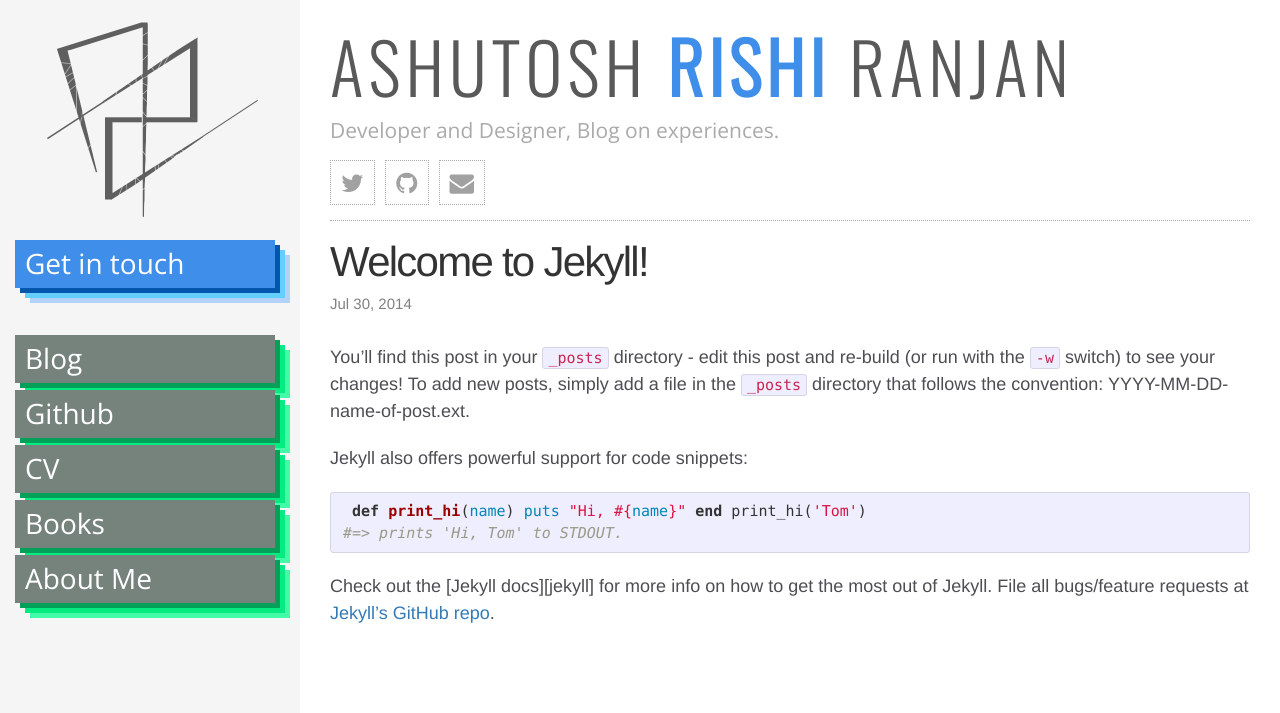
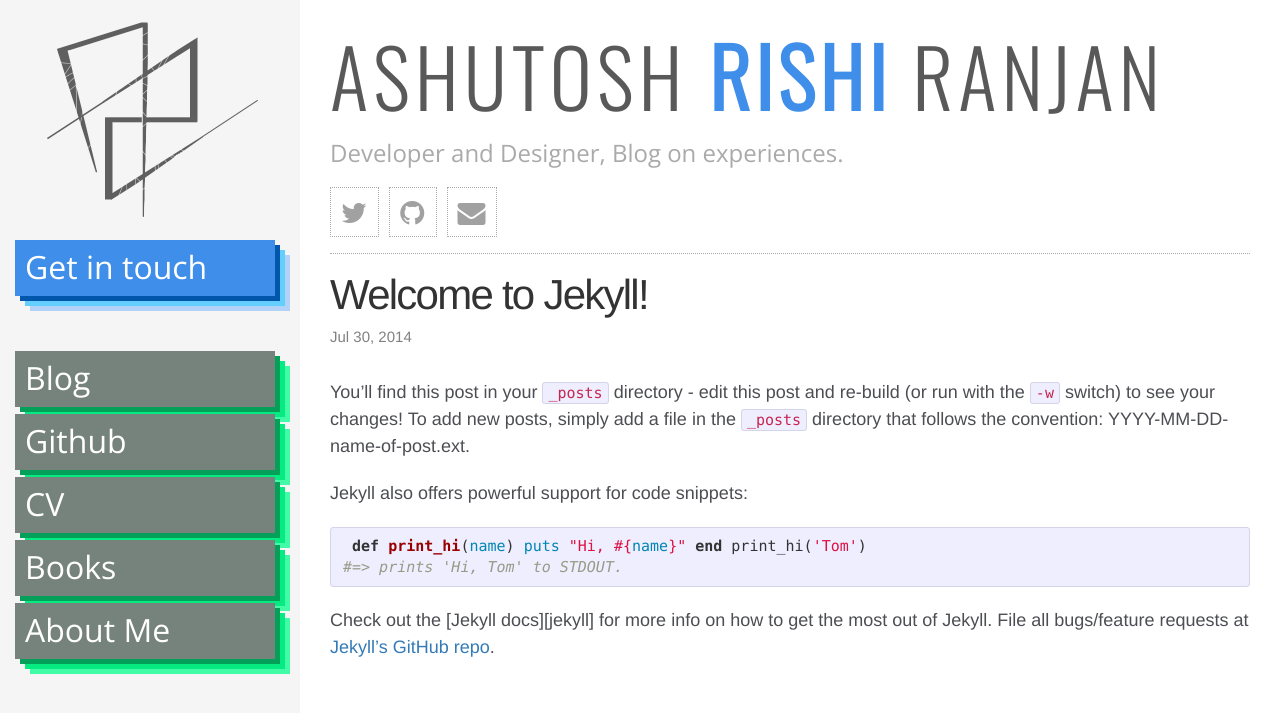
Before and after one commit to ashutoshrishi/ashutoshrishi-ashutoshrishi.github.io, a Jekyll site: the page built from _posts/2014-07-30-welcome-to-jekyll.markdown, in a window 1280 px wide. Shown: the top 713 px of the page. Built offline with Jekyll 4.4.1, drawn with Linux system fonts in a browser that asks for light colours.

Commit message:
Switched to SASS

```diff
--- a/_includes/head.html
+++ b/_includes/head.html
@@ -7,11 +7,11 @@
   <link rel="canonical" href="{{ page.url | replace:'index.html','' | prepend: site.baseurl | prepend: site.url }}">
 
   <!-- Custom CSS -->
-    <link rel="stylesheet" href="{{ "/css/main.css" | prepend: site.baseurl }}">
+
   <link rel="stylesheet" href="{{ "/assets/css/bootstrap.min.css" | prepend: site.baseurl }}">
   <link rel="stylesheet" href="{{ "/assets/css/font-awesome.min.css" | prepend: site.baseurl }}">
-    <link rel="stylesheet" href="{{ "/css/style.css" | prepend: site.baseurl }}">
   <link rel="stylesheet" href="{{ "/assets/css/owl.carousel.css" | prepend: site.baseurl }}">
+  <link rel="stylesheet" href="{{ "/css/fullstyle.css" | prepend: site.baseurl }}">
 
 
 
--- a/css/main.css
+++ b/_sass/_base.scss
@@ -1,5 +1,3 @@
-/* Base */
-/* ----------------------------------------------------------*/
 
 * {
   margin: 0;
--- /dev/null
+++ b/_sass/_style.scss
@@ -0,0 +1,231 @@
+$left-width: 300px;
+
+
+body {
+   font-family: Helvetica, "Helvetica Neue", "Open Sans", sans-serif;
+   font-weight: 300;
+   background-color: #ffffff;
+   min-height: 100%;
+}
+
+.home {
+  background-image: url("../assets/images/logo-retina@2x.png");
+  background-position: center ;
+  background-repeat: no-repeat;
+  background-size: 220px 220px;
+  min-height: 240px;
+  text-align: center;
+}
+
+html, body {
+    height: 100%;
+}
+
+.main {
+  font-size: 1.5em;
+}
+
+a:link:visited:active {
+  color: #205CAA;
+  text-decoration: underline;
+}
+
+a:hover {
+  color: #5A7FA0;
+  text-decoration: underline;
+  background: #F0F8FF
+}
+
+#wrapper {
+  padding-left: $left-width;
+  -webkit-transition: all 0.5s ease;
+  -moz-transition: all 0.5s ease;
+  -o-transition: all 0.5s ease;
+  transition: all 0.5s ease;
+}
+
+#sidebar-wrapper {
+  margin-left: -$left-width;
+  left: $left-width;
+  width: $left-width;
+  background: whitesmoke;
+  position: fixed;
+  height: 100%;
+  overflow-y: auto;
+  z-index: 1000;
+  -webkit-transition: all 0.5s ease;
+  -moz-transition: all 0.5s ease;
+  -o-transition: all 0.5s ease;
+  transition: all 0.5s ease;
+}
+
+#wrapper.active #sidebar-wrapper {
+  width: $left-width;
+}
+
+#page-content-wrapper {
+  width: 100%;
+  padding: 15px;
+}
+
+#wrapper.active #page-content-wrapper {
+    position: absolute;
+    margin-right: -$left-width;
+}
+
+.sidebar-nav {
+  position: absolute;
+  top: 0;
+  width: $left-width;
+  margin: 0;
+  padding: 0;
+  padding-right: 15px;
+  padding-left: 15px;
+}
+
+
+
+.page-title {
+  margin-top: 20px;
+  font-size: 2em;
+  color: #205CAA;
+}
+
+.dotted {
+  border-top: 1px dotted #AAA;
+}
+
+.name {
+  // margin-bottom: 20px;
+  // border-bottom: 1px dotted #AAAAAA;
+  padding-bottom: 20px;
+
+    p {
+        font-family: "Oswald", "Open Sans", sans-serif;
+        font-size: 5em;
+        color: rgba(89, 89, 89, 1);
+        letter-spacing: 5px;
+        margin: 0;
+
+        strong {
+            color: #3f8eea;
+        }
+    }
+
+    small {
+        font-weight: 100;
+        font-size: 1.5em;
+        color: #AAA;
+    }
+
+}
+
+.content {
+
+}
+
+.post-list {
+    margin-top: 10px;
+}
+
+.post {
+    margin: 0px;
+    margin-bottom: 20px;
+    width: 100%;
+    max-width: 1000px;
+    font-family: "Helvetica", "Open Sans", "sans-serif";
+}
+
+.post-full {
+    margin: auto;
+}
+
+.post-title {
+    font-size: 2em;
+    font-weight: 300;
+    text-decoration: underline;
+}
+
+.post-subtitle {
+    margin-bottom: 5px;
+}
+
+
+
+.post-content {
+    font-family: "Helvetica", 'Open Sans',sans-serif;
+    line-height: 1.5;
+    color: #4d4e53;
+    font-size: 18px;
+
+    h1, h2, h3, h4, h5, h6, .h1, .h2, .h3, .h4, .h5, .h6 {
+        font-family:"Helvetica", 'Open Sans', 'Helvetica Neue', sans-serif;
+    }
+}
+
+.post-summary em {
+    color: lighten(#111111, 20%);
+}
+
+.post-summary p {
+    font-size: 1.2em;
+    color: #50585D;
+}
+
+.posts {
+  border-bottom: 1px dotted #AAA;
+  margin-bottom: 5px;
+}
+
+.blog-logo img {
+    min-height: 200px;
+}
+
+@media (max-width:767px) {
+
+    #wrapper {
+      padding-left: 0;
+    }
+
+    #sidebar-wrapper {
+      left: 0;
+    }
+
+
+    #wrapper.active #sidebar-wrapper {
+      left: $left-width;
+      width: $left-width;
+      -webkit-transition: all 0.5s ease;
+    -moz-transition: all 0.5s ease;
+    -o-transition: all 0.5s ease;
+    transition: all 0.5s ease;
+    }
+
+    #page-content-wrapper {
+      padding: 10px;
+      padding-top: 5px;
+      margin-top: 0px;
+    }
+
+    .name {
+      margin-top: 5px;
+      p {
+        font-size: 2em;
+      }
+
+      small {
+        font-size: 1em;
+      }
+    }
+
+}
+
+@media (max-width: 400px) {
+  .name {
+    text-align: center;
+    p {
+      font-size: 2em;
+      letter-spacing: 2px;
+    }
+  }
+}
--- /dev/null
+++ b/_sass/_ui.scss
@@ -0,0 +1,254 @@
+
+.boxybutton {
+  padding: 3px 10px 5px 10px;
+  background-color: #CCC;
+  margin-right: 10px;
+}
+.boxybutton a {
+  font-size: 1.5em;
+  font-weight: 100;
+}
+.boxybutton-normal {
+  padding: 3px 10px 5px 10px;
+  background-color: #CCC;
+  margin-right: 10px;
+  background-color: #edecec;
+  box-shadow: 5px 5px 0px 0px #336699, 10px 10px 0px 0px #b1b1b1;
+}
+.boxybutton-normal a {
+  font-size: 1.5em;
+  font-weight: 100;
+}
+.boxybutton-normal:hover {
+  box-shadow: 5px 5px 0px 0px #aeabab, 10px 10px 0px 0px #336699;
+}
+.boxybutton-blue {
+  padding: 3px 10px 5px 10px;
+  background-color: #CCC;
+  margin-right: 10px;
+  background-color: #3f8eea;
+  box-shadow: 5px 5px 0px 0px #0257ad, 10px 10px 0px 0px #64ceff, 15px 15px 0px 0px #b2d2f7;
+  color: #FFF;
+}
+.boxybutton-blue a {
+  font-size: 1.5em;
+  font-weight: 100;
+}
+.boxybutton-blue:hover {
+  background-color: #6da9ef;
+  box-shadow: 5px 5px 0px 0px #64ceff, 10px 10px 0px 0px #0257ad;
+}
+.boxybutton-blue a {
+  color: #fff;
+}
+.boxybutton-light {
+  padding: 3px 10px 5px 10px;
+  background-color: #CCC;
+  margin-right: 10px;
+  background: #EFEFEF;
+  box-shadow: 5px 5px 0px #DDD, 10px 10px 0px #eee, 15px 15px 0px #efefef;
+}
+.boxybutton-light a {
+  font-size: 1.5em;
+  font-weight: 100;
+}
+.boxybutton-red {
+  padding: 3px 10px 5px 10px;
+  background-color: #CCC;
+  margin-right: 10px;
+  background-color: #ba4343;
+  box-shadow: 5px 5px 0px 0px #822f2f, 10px 10px 0px 0px #d68d8d, 15px 15px 0px 0px #e3b3b3;
+  color: #FFF;
+}
+.boxybutton-red a {
+  font-size: 1.5em;
+  font-weight: 100;
+}
+.boxybutton-green {
+  padding: 3px 10px 5px 10px;
+  background-color: #CCC;
+  margin-right: 10px;
+  background-color: #8c8f8e;
+  box-shadow: 5px 5px 0px 0px #049f58, 10px 10px 0px 0px #05ea81, 15px 15px 0px 0px #41fba6;
+  color: #FFF;
+}
+.boxybutton-green a {
+  font-size: 1.5em;
+  font-weight: 100;
+}
+.boxybutton-green a {
+  color: #fff;
+}
+.boxybutton-green:hover {
+  box-shadow: 5px 5px #05ea81,10px 10px #41fba6, 15px 15px 0px 0px #90FFCC;
+  background: #8c8f8e;
+}
+.boxybutton-gray {
+  padding: 3px 10px 5px 10px;
+  background-color: #CCC;
+  margin-right: 10px;
+  background-color: #8c8f8e;
+  box-shadow: 5px 5px 0 0 #B4B4B4,10px 10px 0 0 #C9C9C9,15px 15px 0 0 #DFDFDF;
+}
+.boxybutton-gray a {
+  font-size: 1.5em;
+  font-weight: 100;
+}
+.shout {
+  font-family: "Open Sans", Helvetica, sans-serif;
+  font-size: 2em;
+  margin-bottom: 7px;
+  font-weight: 100;
+}
+.shoutout {
+  background-color: #76837d;
+  font-family: "Open Sans", Helvetica, sans-serif;
+  font-size: 2em;
+  margin-bottom: 7px;
+  font-weight: 100;
+}
+.shoutout-red {
+  font-family: "Open Sans", Helvetica, sans-serif;
+  margin-bottom: 7px;
+  font-weight: 100;
+  font-size: 2em;
+}
+.shoutout-blue {
+  font-family: "Open Sans", Helvetica, sans-serif;
+  font-size: 2em;
+  margin-bottom: 7px;
+  font-weight: 100;
+}
+.shoutout-gray {
+  font-family: "Open Sans", Helvetica, sans-serif;
+  font-size: 2em;
+  margin-bottom: 7px;
+  font-weight: 100;
+  background: #e6e6e6;
+  font-size: 1.5em;
+}
+.shoutout-internal {
+  font-family: "Open Sans", Helvetica, sans-serif;
+  font-size: 2em;
+  margin-bottom: 7px;
+  font-weight: 100;
+  font-size: 1.5em;
+  width: 250px;
+  text-align: center;
+  display: inline-block;
+}
+.sidelinks li a {
+  text-decoration: none;
+}
+.sidelinks {
+  margin-top: 10px;
+}
+.sidelinks li {
+  display: inline-block;
+}
+.sidelinks li a {
+  color: #084e8a;
+  font-size: 0.8em;
+}
+.sidelinks span {
+  margin-right: 25px;
+}
+hr {
+  border-color: #CCC;
+}
+.jumper {
+  font-size: 2em;
+  text-align: center;
+  background: #6BBDCC;
+  margin-top: 15px;
+  color: #FFF;
+  font-weight: 100;
+}
+.jumper span.glyphicon {
+  top: 5px;
+}
+.jumper:hover {
+  background: #7DD4E4;
+}
+a.shoutout-link:active,
+a.shoutout-link:hover,
+a.shoutout-link:active,
+a.shoutout-link:visited {
+  text-decoration: none;
+}
+.profile-circle {
+  width: 200px;
+  height: 200px;
+  background-image: url('../images/self.jpg');
+  background-size: cover;
+  display: block;
+  border-radius: 100px;
+  -webkit-border-radius: 100px;
+  -moz-border-radius: 100px;
+}
+
+.dotted-box {
+  border: 1px dotted #AAA;
+  padding: 5px 10px 5px 10px;
+  font-size: 1.75em;
+  font-family: "Open Sans", Helvetica, sans-serif;
+  font-weight: 100;
+  margin-right: 10px;
+
+  a {
+    text-decoration: underline;
+
+    &:hover {
+      text-decoration: none;
+    }
+  }
+
+  a:link:visited:active {
+    text-decoration: underline;
+  }
+}
+
+.dotted-box:hover {
+  background: #F0F8FF;
+}
+
+.dotted-box-icon {
+  @extend .dotted-box;
+
+
+  a {
+    text-decoration: none;
+    color: #a1a1a1;
+  }
+
+  a:hover {
+    background: none;
+  }
+
+
+
+  &:hover {
+    background: whitesmoke;
+  }
+}
+
+@media (max-width: 500px) {
+  .dotted-box {
+    font-size: 1.2em;
+  }
+
+}
+
+/* Books */
+.cover-image {
+  max-width: 150px;
+  max-height: 220px;
+}
+
+.owl-prev, .owl-next {
+  display:inline-block;
+}
+
+.owl-prev {
+
+}
--- /dev/null
+++ b/css/fullstyle.scss
@@ -0,0 +1,12 @@
+---
+---
+@charset "utf-8";
+
+
+@import url("http://fonts.googleapis.com/css?family=Open+Sans:400,300");
+@import url("http://fonts.googleapis.com/css?family=Oswald:300");
+
+
+@import "base";
+@import "style";
+@import "ui";
```
Lines whose indentation alone changed are shown as unchanged.
